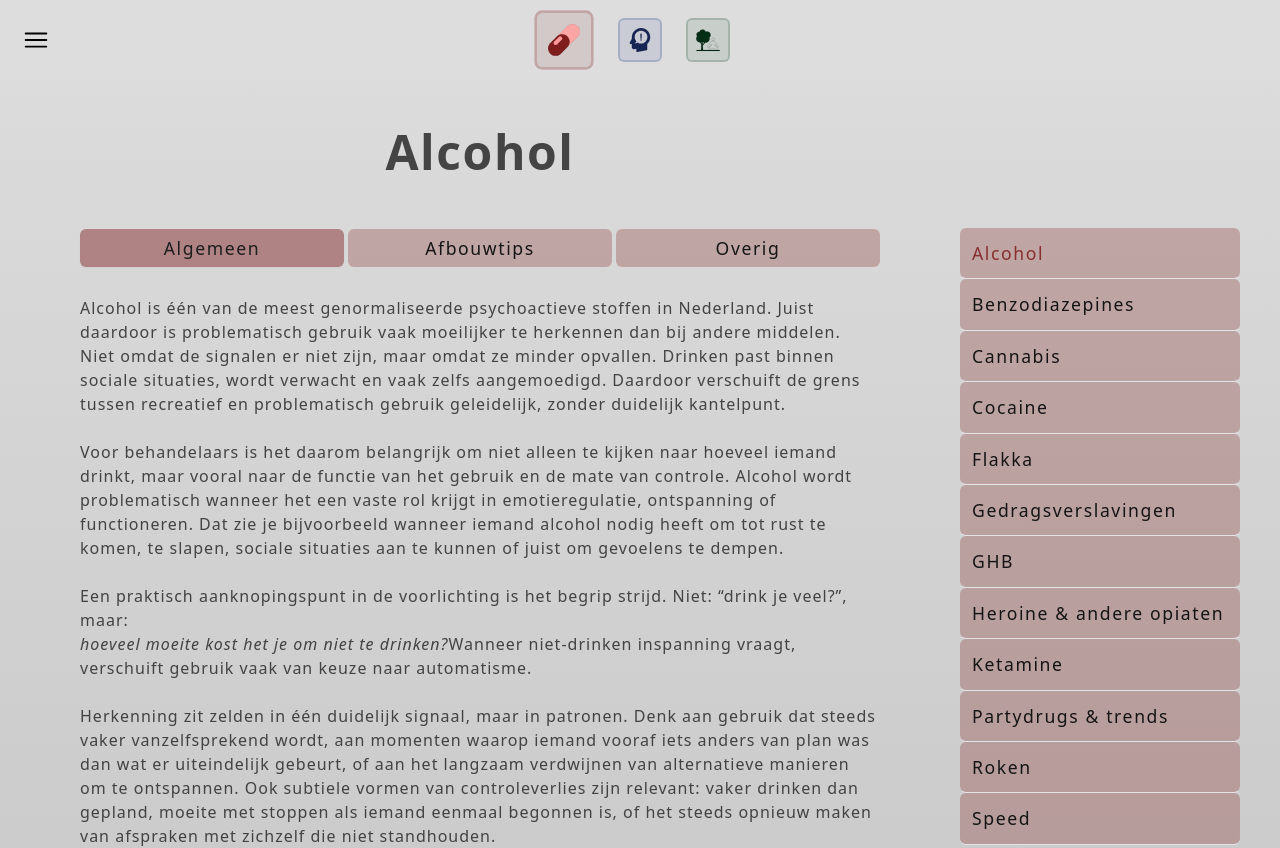
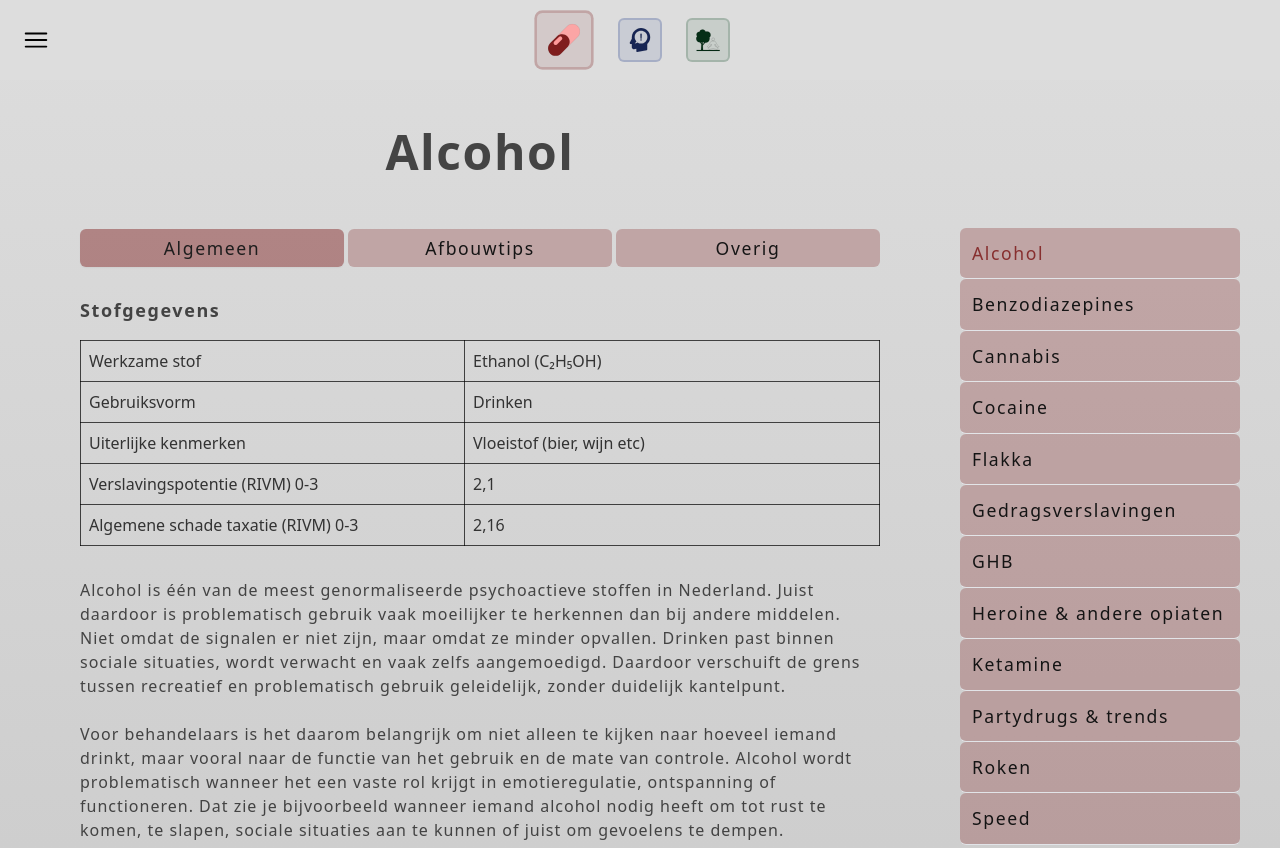
Before and after one commit to Rami-Wohl/drieluik, a Next.js app: page /middelen/alcohol in a window 1280 px wide. Shown: the top 848 px of the page. Built offline with nearby package versions, Linux system fonts and the light colour scheme.

Commit message:
feat: add drug info tables

```diff
--- a/src/app/middelen/alcohol/page.tsx
+++ b/src/app/middelen/alcohol/page.tsx
@@ -4,6 +4,7 @@ import { SubSectionHeader } from "~/components/ui/text-components/subsection-hea
 import { ListItem } from "~/components/ui/list-item";
 import { Pageheader } from "~/components/ui/pageheader";
 import { Tabs, TabsContent, TabsList, TabsTrigger } from "~/components/ui/tabs";
+import { DrugPropertiesTable } from "../drug-properties-table";
 
 export default function Page() {
   return (
@@ -50,6 +51,13 @@ export default function Page() {
 const AlcoholAlgemeen = () => {
   return (
     <>
+      <DrugPropertiesTable
+        werkzameStof="Ethanol (C₂H₅OH)"
+        gebruiksvorm="Drinken"
+        uiterlijkeKenmerken="Vloeistof (bier, wijn etc)"
+        verslavingspotentie="2,1"
+        schadeTaxatie="2,16"
+      />
       <StyledParagraph>
         Alcohol is één van de meest genormaliseerde psychoactieve stoffen in
         Nederland. Juist daardoor is problematisch gebruik vaak moeilijker te
--- a/src/app/middelen/benzodiazepines/page.tsx
+++ b/src/app/middelen/benzodiazepines/page.tsx
@@ -3,10 +3,10 @@ import {
   BenzosAfbouwtabel2,
 } from "~/app/middelen/benzodiazepines/benzos-afbouwtabel";
 import { StyledParagraph } from "~/components/ui/text-components/paragraph";
-// import { SubSectionHeader } from "~/components/ui/text-components/subsection-header";
 import { ListItem } from "~/components/ui/list-item";
 import { Pageheader } from "~/components/ui/pageheader";
 import { Tabs, TabsContent, TabsList, TabsTrigger } from "~/components/ui/tabs";
+import { DrugPropertiesTable } from "../drug-properties-table";
 
 export default function Page() {
   return (
@@ -53,6 +53,13 @@ export default function Page() {
 const BenzosAlgemeen = () => {
   return (
     <>
+      <DrugPropertiesTable
+        werkzameStof="Benzodiazepinen (verzamelterm)"
+        gebruiksvorm="Slikken"
+        uiterlijkeKenmerken="Verschillende soorten pillen"
+        verslavingspotentie="1,9"
+        schadeTaxatie="1,33"
+      />
       <StyledParagraph marginBottom="mb-2">
         Benzodiazepinen zijn medicijnen met een dempend effect op het centrale
         zenuwstelsel. Ze versterken de werking van GABA, een remmende
--- a/src/app/middelen/cannabis/page.tsx
+++ b/src/app/middelen/cannabis/page.tsx
@@ -5,6 +5,7 @@ import { ListItem } from "~/components/ui/list-item";
 import { Pageheader } from "~/components/ui/pageheader";
 import { ResponsiveImage } from "~/components/ui/responsive-image";
 import { Tabs, TabsContent, TabsList, TabsTrigger } from "~/components/ui/tabs";
+import { DrugPropertiesTable } from "../drug-properties-table";
 
 export default function Page() {
   return (
@@ -54,6 +55,13 @@ const CannabisAlgemeen = () => {
       <div className="mb-4">
         <CannabisAnamnese />
       </div>
+      <DrugPropertiesTable
+        werkzameStof="Tetrahydrocannabinol (THC) C₂₁H₃₀O₂"
+        gebruiksvorm="Joint, eetwaren, vapen"
+        uiterlijkeKenmerken="Groene plant (wiet), bruine plakken (hasj)"
+        verslavingspotentie="1,1"
+        schadeTaxatie="1,19"
+      />
       <StyledParagraph marginBottom="mb-2">
         <span className="font-semibold">Wiet</span> is de (gedroogde) vrucht van
         de cannabisplant (toppen). THC en CBD zijn de hoofd-werkzame stoffen in
--- a/src/app/middelen/cocaine/page.tsx
+++ b/src/app/middelen/cocaine/page.tsx
@@ -4,6 +4,7 @@ import { SubSectionHeader } from "~/components/ui/text-components/subsection-hea
 import { ListItem } from "~/components/ui/list-item";
 import { Pageheader } from "~/components/ui/pageheader";
 import { Tabs, TabsContent, TabsList, TabsTrigger } from "~/components/ui/tabs";
+import { DrugPropertiesTable } from "../drug-properties-table";
 
 export default function Page() {
   return (
@@ -50,6 +51,13 @@ export default function Page() {
 const CocaineAlgemeen = () => {
   return (
     <>
+      <DrugPropertiesTable
+        werkzameStof="Benzoylmethylecgonine C₁₇H₂₁NO₄"
+        gebruiksvorm="Snuiven, roken, basen"
+        uiterlijkeKenmerken="Wit poeder, witte envelopjes"
+        verslavingspotentie="2,1"
+        schadeTaxatie="2,06"
+      />
       <StyledParagraph header="Wat is cocaine?" marginBottom="mb-2">
         Cocaïne is een krachtig stimulerend middel dat wordt gewonnen uit de
         bladeren van de coca-plant. Het is meestal verkrijgbaar als wit poeder
--- /dev/null
+++ b/src/app/middelen/drug-properties-table.tsx
@@ -0,0 +1,68 @@
+import { TableCellStyled } from "~/components/ui/table-components/table-cell";
+import { SubSectionHeader } from "~/components/ui/text-components/subsection-header";
+
+type DrugPropertiesTableProps = {
+  werkzameStof: string;
+  gebruiksvorm: string;
+  uiterlijkeKenmerken: string;
+  verslavingspotentie: string;
+  schadeTaxatie: string;
+};
+
+export const DrugPropertiesTable = ({
+  werkzameStof,
+  gebruiksvorm,
+  uiterlijkeKenmerken,
+  verslavingspotentie,
+  schadeTaxatie,
+}: DrugPropertiesTableProps) => {
+  return (
+    <div>
+      <SubSectionHeader>Stofgegevens</SubSectionHeader>
+      <table className="relative mb-8 mt-4 h-auto w-full border-collapse">
+        <tbody className="font-normal">
+          <tr>
+            <TableCellStyled className="w-96 py-2 align-top">
+              Werkzame stof
+            </TableCellStyled>
+            <TableCellStyled className="py-2 align-top">
+              {werkzameStof}
+            </TableCellStyled>
+          </tr>
+          <tr>
+            <TableCellStyled className="w-96 py-2 align-top">
+              Gebruiksvorm
+            </TableCellStyled>
+            <TableCellStyled className="py-2 align-top">
+              {gebruiksvorm}
+            </TableCellStyled>
+          </tr>
+          <tr>
+            <TableCellStyled className="w-96 py-2 align-top">
+              Uiterlijke kenmerken
+            </TableCellStyled>
+            <TableCellStyled className="py-2 align-top">
+              {uiterlijkeKenmerken}
+            </TableCellStyled>
+          </tr>
+          <tr>
+            <TableCellStyled className="w-96 py-2 align-top">
+              Verslavingspotentie (RIVM) 0-3
+            </TableCellStyled>
+            <TableCellStyled className="py-2 align-top">
+              {verslavingspotentie}
+            </TableCellStyled>
+          </tr>
+          <tr>
+            <TableCellStyled className="w-96 py-2 align-top">
+              Algemene schade taxatie (RIVM) 0-3
+            </TableCellStyled>
+            <TableCellStyled className="py-2 align-top">
+              {schadeTaxatie}
+            </TableCellStyled>
+          </tr>
+        </tbody>
+      </table>
+    </div>
+  );
+};
--- a/src/app/middelen/flakka/page.tsx
+++ b/src/app/middelen/flakka/page.tsx
@@ -3,6 +3,7 @@ import { SubSectionHeader } from "~/components/ui/text-components/subsection-hea
 import { ListItem } from "~/components/ui/list-item";
 import { Pageheader } from "~/components/ui/pageheader";
 import { Tabs, TabsContent, TabsList, TabsTrigger } from "~/components/ui/tabs";
+import { DrugPropertiesTable } from "../drug-properties-table";
 
 export default function Page() {
   return (
@@ -49,6 +50,13 @@ export default function Page() {
 const FlakkaAlgemeen = () => {
   return (
     <>
+      <DrugPropertiesTable
+        werkzameStof="Alfa-pyrrolidinovalerofenon C₁₅H₂₁NO"
+        gebruiksvorm="Roken, snuiven, spuiten"
+        uiterlijkeKenmerken="Witte kristallen"
+        verslavingspotentie="Niet bekend"
+        schadeTaxatie="Niet bekend"
+      />
       <StyledParagraph header="Wat is Flakka?">
         Flakka is de straatnaam voor <b>α-PVP</b>, een synthetische stimulant
         uit de groep <b>cathinonen</b>. Het werkt sterk op het dopamine- en
--- a/src/app/middelen/ghb/page.tsx
+++ b/src/app/middelen/ghb/page.tsx
@@ -5,6 +5,7 @@ import { Pageheader } from "~/components/ui/pageheader";
 import { Tabs, TabsContent, TabsList, TabsTrigger } from "~/components/ui/tabs";
 import { StyledParagraph } from "~/components/ui/text-components/paragraph";
 import { GhbAfbouwtabel, GhbInfoTabel } from "./ghb-afbouwtabel";
+import { DrugPropertiesTable } from "../drug-properties-table";
 
 export default function Page() {
   return (
@@ -51,6 +52,13 @@ export default function Page() {
 const GhbAlgemeen = () => {
   return (
     <>
+      <DrugPropertiesTable
+        werkzameStof="Gamma-hydroxyboterzuur C₄H₈O₃"
+        gebruiksvorm="Drinken"
+        uiterlijkeKenmerken="Kleurloze, licht stroperige vloeistof"
+        verslavingspotentie="1,7"
+        schadeTaxatie="1,53"
+      />
       <StyledParagraph>
         Als eerst belangrijke voorlichting in een notendop:
       </StyledParagraph>
--- a/src/app/middelen/ketamine/page.tsx
+++ b/src/app/middelen/ketamine/page.tsx
@@ -3,6 +3,7 @@ import { ListItem } from "~/components/ui/list-item";
 import { Pageheader } from "~/components/ui/pageheader";
 import { Tabs, TabsContent, TabsList, TabsTrigger } from "~/components/ui/tabs";
 import { SubSectionHeader } from "~/components/ui/text-components/subsection-header";
+import { DrugPropertiesTable } from "../drug-properties-table";
 
 export default function Page() {
   return (
@@ -49,6 +50,13 @@ export default function Page() {
 const KetamineAlgemeen = () => {
   return (
     <>
+      <DrugPropertiesTable
+        werkzameStof="Ketamine C₁₃H₁₆ClNO"
+        gebruiksvorm="Snuiven"
+        uiterlijkeKenmerken="Poeder (glazig)"
+        verslavingspotentie="0,8"
+        schadeTaxatie="1,07"
+      />
       <StyledParagraph marginBottom="mb-2">
         Ketamine is een middel dat oorspronkelijk is ontwikkeld als
         verdovingsmiddel in de medische wereld. In ziekenhuizen wordt het nog
--- a/src/app/middelen/opiaten/page.tsx
+++ b/src/app/middelen/opiaten/page.tsx
@@ -3,6 +3,7 @@ import { ListItem } from "~/components/ui/list-item";
 import { Pageheader } from "~/components/ui/pageheader";
 import { Tabs, TabsContent, TabsList, TabsTrigger } from "~/components/ui/tabs";
 import { SubSectionHeader } from "~/components/ui/text-components/subsection-header";
+import { DrugPropertiesTable } from "../drug-properties-table";
 
 export default function Page() {
   return (
@@ -49,6 +50,13 @@ export default function Page() {
 const OpiatenAlgemeen = () => {
   return (
     <>
+      <DrugPropertiesTable
+        werkzameStof="Diacetylmorfine C₂₁H₂₃NO₅"
+        gebruiksvorm="Roken, snuiven, spuiten"
+        uiterlijkeKenmerken="Bruine kristallen / poeder"
+        verslavingspotentie="2,9"
+        schadeTaxatie="2,53"
+      />
       <StyledParagraph marginBottom="mb-2">
         Heroïne en andere opioïden zoals oxycodon, fentanyl, morfine en codeïne
         behoren tot dezelfde stofgroep. Ze verschillen in herkomst, zuiverheid,
--- a/src/app/middelen/roken/page.tsx
+++ b/src/app/middelen/roken/page.tsx
@@ -3,6 +3,7 @@ import { ListItem } from "~/components/ui/list-item";
 import { Pageheader } from "~/components/ui/pageheader";
 import { Tabs, TabsContent, TabsList, TabsTrigger } from "~/components/ui/tabs";
 import { SubSectionHeader } from "~/components/ui/text-components/subsection-header";
+import { DrugPropertiesTable } from "../drug-properties-table";
 
 export default function Page() {
   return (
@@ -49,6 +50,13 @@ export default function Page() {
 const RokenAlgemeen = () => {
   return (
     <>
+      <DrugPropertiesTable
+        werkzameStof="Nicotine C₁₀H₁₄N₂"
+        gebruiksvorm="Roken, vapen"
+        uiterlijkeKenmerken="Sigaretten, shag, vapes"
+        verslavingspotentie="2,8"
+        schadeTaxatie="2,2"
+      />
       <StyledParagraph marginBottom="mb-2">
         Nicotineverslaving is één van de meest wijdverspreide en genormaliseerde
         verslavingen, en tegelijk één van de meest onderschatte. Dat geldt niet
--- a/src/app/middelen/speed/page.tsx
+++ b/src/app/middelen/speed/page.tsx
@@ -4,6 +4,7 @@ import { SubSectionHeader } from "~/components/ui/text-components/subsection-hea
 import { ListItem } from "~/components/ui/list-item";
 import { Pageheader } from "~/components/ui/pageheader";
 import { Tabs, TabsContent, TabsList, TabsTrigger } from "~/components/ui/tabs";
+import { DrugPropertiesTable } from "../drug-properties-table";
 
 export default function Page() {
   return (
@@ -50,6 +51,13 @@ export default function Page() {
 const SpeedAlgemeen = () => {
   return (
     <>
+      <DrugPropertiesTable
+        werkzameStof="Amfetaminesulfaat C₁₈H₂₈N₂O₄S"
+        gebruiksvorm="Snuiven, slikken"
+        uiterlijkeKenmerken="Wit poeder (kan gelig uitslaan)"
+        verslavingspotentie="1,9"
+        schadeTaxatie="1,84"
+      />
       <StyledParagraph header="Wat is speed?">
         Speed, ook bekend als amfetamine, is een synthetische stimulant die het
         centrale zenuwstelsel beïnvloedt. Het wordt vaak gebruikt om wakker te
```
